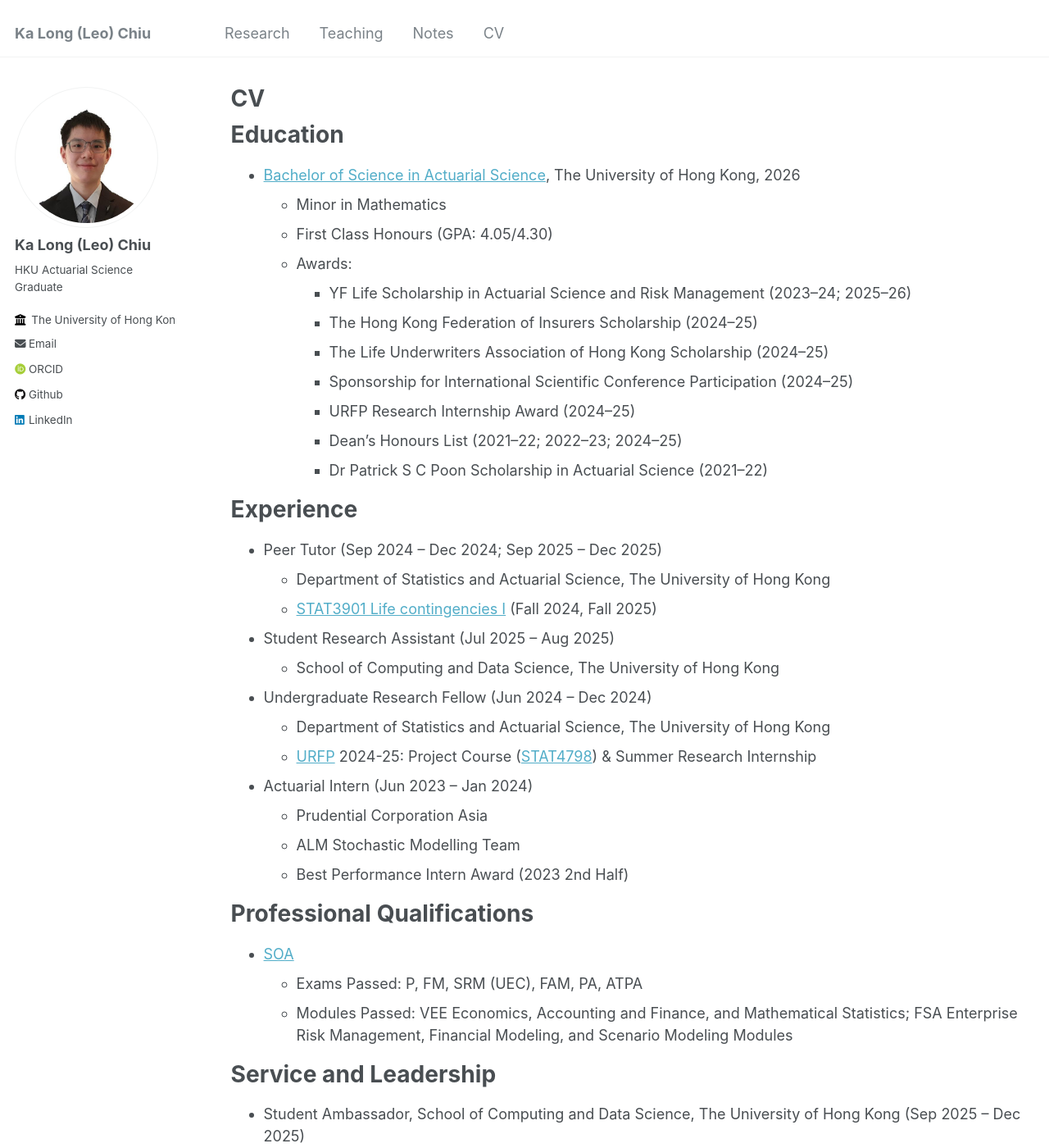
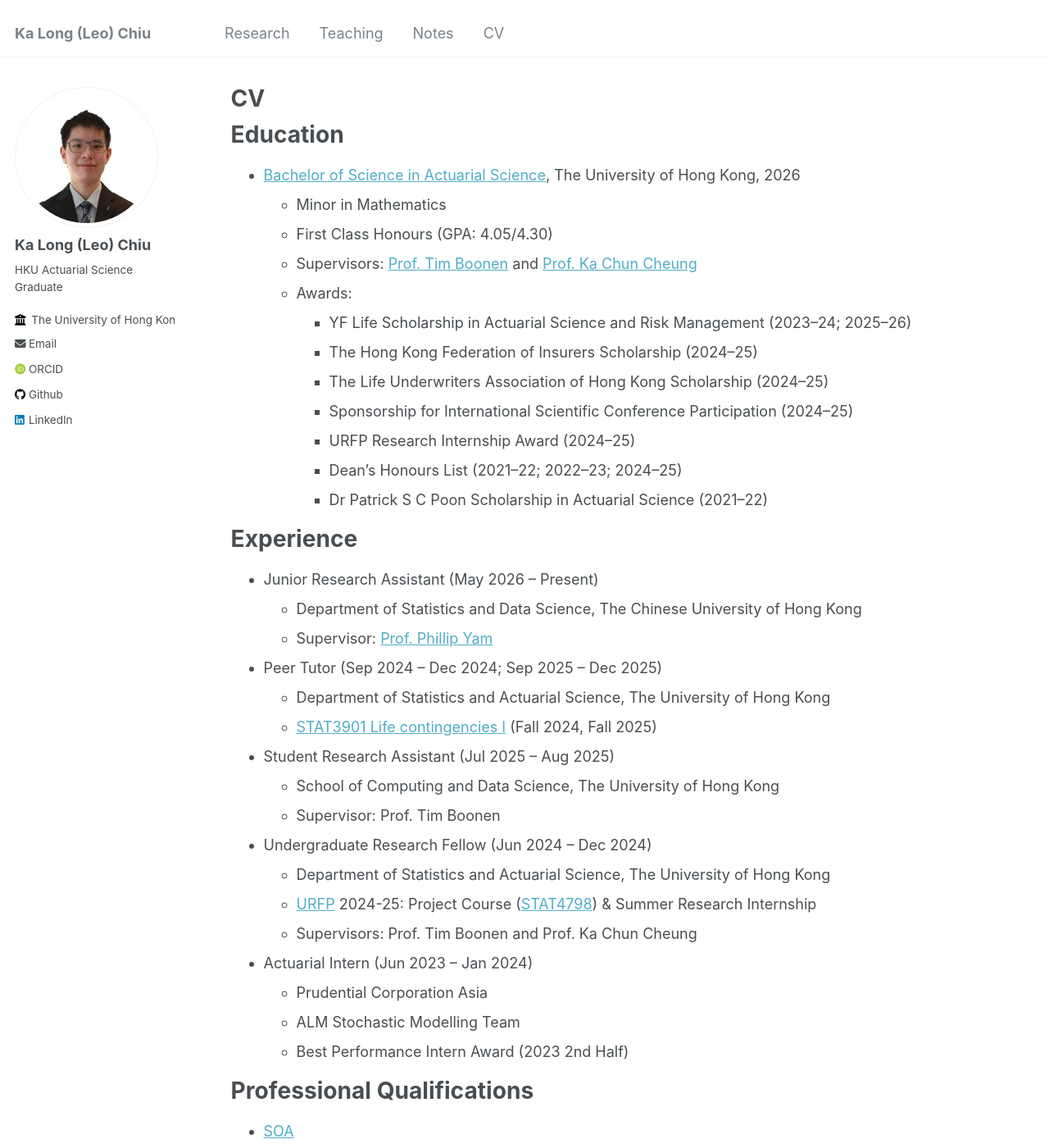
Before and after one commit to leochiukl/leochiukl.github.io, a Jekyll site: the page built from _pages/cv.md, in a window 1280 px wide and 1400 px high. Shown: the whole window at 82% size. Built offline with Jekyll 4.4.1, drawn with Linux system fonts in a browser that asks for light colours; some web fonts are replaced.

Commit message:
Update cv

```diff
--- a/_pages/cv.md
+++ b/_pages/cv.md
@@ -13,6 +13,7 @@ redirect_from:
 * [Bachelor of Science in Actuarial Science](https://saasweb.hku.hk/programme/as.php), The University of Hong Kong, 2026
   * Minor in Mathematics
   * First Class Honours (GPA: 4.05/4.30)
+  * Supervisors: [Prof. Tim Boonen](https://saasresearch.hku.hk/~tjboonen/) and [Prof. Ka Chun Cheung](https://saasresearch.hku.hk/~kccg/)
   * Awards:
     * YF Life Scholarship in Actuarial Science and Risk Management (2023--24; 2025--26)
     * The Hong Kong Federation of Insurers Scholarship (2024--25)
@@ -23,15 +24,22 @@ redirect_from:
     * Dr Patrick S C Poon Scholarship in Actuarial Science (2021--22)
 
 # Experience
+* Junior Research Assistant (May 2026 -- Present)
+  * Department of Statistics and Data Science, The Chinese University of Hong Kong
+  * Supervisor: [Prof. Phillip Yam](https://www.sta.cuhk.edu.hk/scpy/)
+
 * Peer Tutor (Sep 2024 -- Dec 2024; Sep 2025 -- Dec 2025)
   * Department of Statistics and Actuarial Science, The University of Hong Kong
   * [STAT3901 Life contingencies I](https://webapp.science.hku.hk/sr4/servlet/enquiry?Type=Course&course_code=STAT3901) (Fall 2024, Fall 2025)
 
 * Student Research Assistant (Jul 2025 -- Aug 2025)
   * School of Computing and Data Science, The University of Hong Kong
+  * Supervisor: Prof. Tim Boonen
+
 * Undergraduate Research Fellow (Jun 2024 -- Dec 2024)
   * Department of Statistics and Actuarial Science, The University of Hong Kong
   * [URFP](https://www.scifac.hku.hk/current/ug/el/research/undergraduate-research-fellowship-programme-urfp) 2024-25: Project Course ([STAT4798](https://saasweb.hku.hk/courses/as-project/)) & Summer Research Internship
+  * Supervisors: Prof. Tim Boonen and Prof. Ka Chun Cheung
 
 * Actuarial Intern (Jun 2023 -- Jan 2024)
   * Prudential Corporation Asia
```
